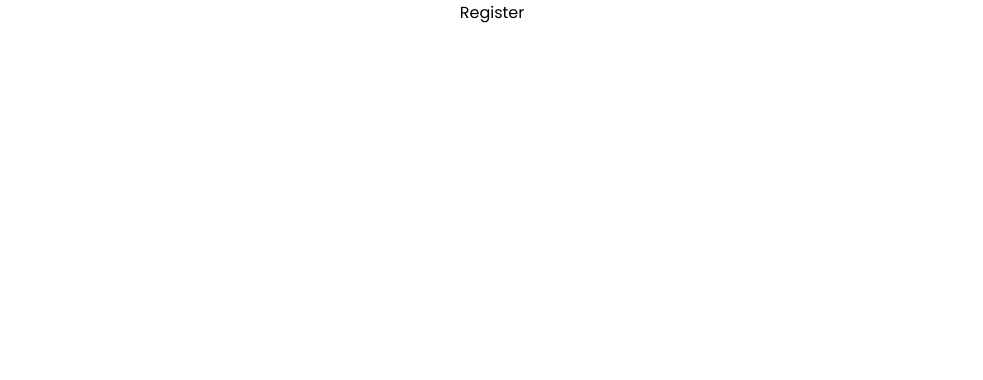
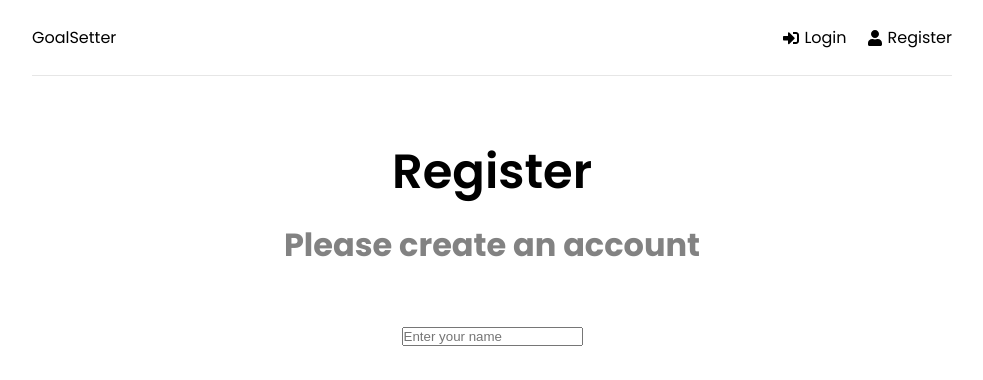
Before and after one commit to KatrinaTom/GoalSettiing_MERN, a React (Create React App) app in the folder frontend/: page /register in a window 1280 px wide. Shown: the top 380 px of the page, without its empty margins (148-1131 px from the left). Built offline with nearby package versions, Linux system fonts and the light colour scheme.

Commit message:
added Header.jsx component

```diff
--- a/frontend/src/App.js
+++ b/frontend/src/App.js
@@ -1,4 +1,5 @@
 import { BrowserRouter as Router, Routes, Route } from 'react-router-dom'
+import Header from './components/Header'
 import Dashboard from './pages/Dashboard'
 import Login from './pages/Login'
 import Register from './pages/Register'
@@ -8,6 +9,7 @@
     <>
       <Router>
       <div className='container'>
+        <Header />
         <Routes>
           <Route path='/' element={<Dashboard />} />
           <Route path='/login' element={<Login />} />
--- a/frontend/src/components/Header.jsx
+++ b/frontend/src/components/Header.jsx
@@ -1,8 +1,26 @@
-import React from 'react'
+import {FaSignInAlt, FaSignOutAlt, FaUser} from 'react-icons/fa'
+import { Link } from 'react-router-dom'
 
 function Header() {
   return (
-    <div>Header</div>
+    <header className='header'>
+        <div className='logo'>
+            <Link to='/'>GoalSetter</Link>
+
+        </div>
+        <ul>
+            <li>
+                <Link to='/login'>
+                    <FaSignInAlt /> Login
+                </Link>
+            </li>
+            <li>
+                <Link to='/register'>
+                    <FaUser /> Register
+                </Link>
+            </li>
+        </ul>
+    </header>
   )
 }
 
--- a/frontend/src/pages/Register.jsx
+++ b/frontend/src/pages/Register.jsx
@@ -1,9 +1,52 @@
-import React from 'react'
+import { useState, useEffect } from 'react'
+import { faUser } from 'react-icons/fa'
+
+
 
 function Register() {
-  return (
-    <div>Register</div>
-  )
+  const [formData, setFormData] = useState({
+    name: '',
+    email: '',
+    password: '',
+    password2: '',
+  })
+
+  const {name, email, password, password2} = formData
+
+  const onChange = () => {}
+
+
+
+
+  return <>
+    <section className="heading">
+        <h1>
+            <faUser /> Register
+        </h1>
+        <p>Please create an account</p>
+    </section>
+
+    <section className="form">
+        <form>
+            <input
+            type='text'
+            className='form-control'
+            id='name'
+            name='name'
+            value={name}
+            placeholder='Enter your name'
+            onChange={onChange}
+            />
+        </form>
+
+
+    </section>
+
+
+
+
+  </>
+
 }
 
 export default Register
```
Also changed, not shown: 1 other file (tests, documents, lock files or other folders).
